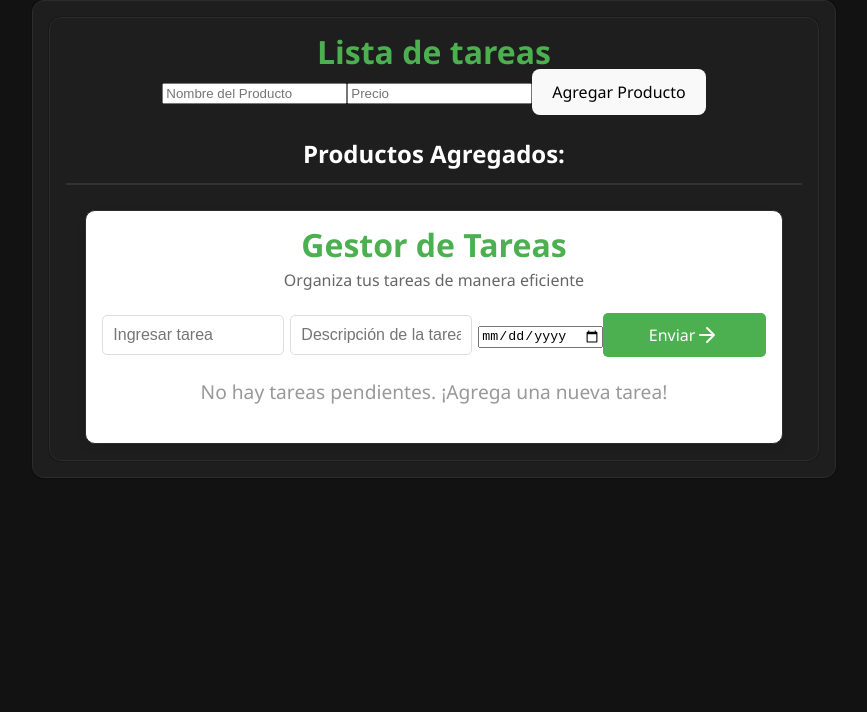
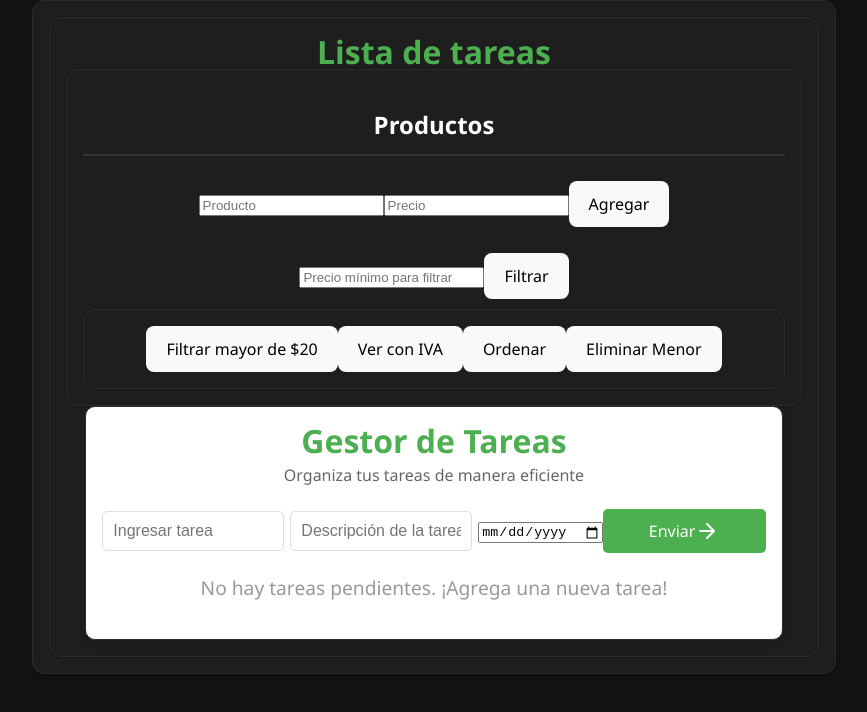
Before and after one commit to santip019/pv_tp3_grupo21, a React (Vite) app in the folder tp03PV2025Grupo21/: page / in a window 1280 px wide. Shown: the top 712 px of the page, without its empty margins (206-1073 px from the left). Built offline with nearby package versions, Linux system fonts and the light colour scheme.

Commit message:
Se modifico Producto.jsx, actividades 3, 4, 5 y 6 realizadas - [Fernandez Bruno y Maximiliano Calpanchay]

```diff
--- a/tp03PV2025Grupo21/src/assets/components/Arreglo.jsx
+++ /dev/null
@@ -1,6 +0,0 @@
-function Arreglo(){
-    const productos = []
-    return productos;
-}
-
-export default Arreglo;
--- a/tp03PV2025Grupo21/src/assets/components/Producto.jsx
+++ b/tp03PV2025Grupo21/src/assets/components/Producto.jsx
@@ -1,48 +1,137 @@
 import './Producto.css';
-import Arreglo from "./Arreglo";
+import React, { useState } from "react";
 
 function Producto() {
-  let productos = Arreglo();
+  const [productos, setProductos] = useState([]);
+  const [producto, setProducto] = useState("");
+  const [precio, setPrecio] = useState("");
+  const [precioFiltro, setPrecioFiltro] = useState("");
 
-  function agregarproducto(event) {
-    event.preventDefault();
+  const agregarProducto = () => {
+    if (!producto || !precio) return;
 
-    const nombreInput = document.getElementById("nombre")
-    const precioInput = document.getElementById("precio")
+    const nuevo = {
+      descripcion: producto,
+      precio: parseFloat(precio),
+      ivaAplicado: false
+    };
 
-    const descripcion = nombreInput.value.trim();
-    const precio = Number(precioInput.value);
+    setProductos([...productos, nuevo]);
+    setProducto("");
+    setPrecio("");
+  };
 
-    if (descripcion && !isNaN(precio)) {
-      const producto = { descripcion, precio };
-      productos.push(producto);
+  const filtrar = () => {
+    const minimo = parseFloat(precioFiltro);
+    if (isNaN(minimo)) return;
+    setProductos(productos.filter(p => p.precio > minimo));
+  };
 
-      const lista = document.getElementById("lista-p");
-      const elemento = document.createElement("li");
-      elemento.textContent = `Producto: ${producto.descripcion} - Precio: $${producto.precio}`;
-      lista.appendChild(elemento);
-      nombreInput.value = "";
-      precioInput.value = "";
+  const agregarIVA = () => {
+    setProductos(productos.map(p => {
+      if (!p.ivaAplicado) {
+        return {
+          ...p,
+          precio: parseFloat((p.precio * 1.21).toFixed(2)),
+          ivaAplicado: true
+        };
+      }
+      return p;
+    }));
+  };
 
-      /* Actividad 1 */
-      productos.forEach((p) => {
-        console.log(`Producto: ${p.descripcion} - Precio: $${p.precio}`);
-      });
-      /* Actividad 2*/
-      const mayoresA20 = productos.filter((p) => p.precio > 20);
-      console.log("Productos con precio mayor a $20:", mayoresA20);
-    }
-  }
+  //  ACTIVIDAD 6 - Eliminar menor
+  const eliminarMenor = () => {
+    const menor = Math.min(...productos.map(p => p.precio));
+    const nuevaLista = productos.filter(p => p.precio !== menor);
+    setProductos(nuevaLista);
+    console.log("Lista después de eliminar el menor:", nuevaLista);
+  };
+
+  // ACTIVIDAD 4 - Ordenar
+  const ordenar = () => {
+    const copia = [...productos];
+    copia.sort((a, b) => a.precio - b.precio);
+    setProductos(copia);
+    console.log("Productos ordenados:", copia);
+  };
+
+  //  ACTIVIDAD 1 - Mostrar en consola
+  const mostrarProductosEnConsola = () => {
+    productos.forEach(p => {
+      console.log(`Producto: ${p.descripcion} - Precio: $${p.precio}`);
+    });
+  };
+
+  //  ACTIVIDAD 2 - Filtrar > 20 y mostrar en consola
+  const filtrarMayoresA20 = () => {
+    const mayoresA20 = productos.filter(p => p.precio > 20);
+    console.log("Productos con precio > $20:", mayoresA20);
+  };
+
+  // ACTIVIDAD 3 - Crear array con IVA y mostrar en consola
+  const productosConIVA = () => {
+    const conIVA = productos.map(p => ({
+      ...p,
+      precio: parseFloat((p.precio * 1.21).toFixed(2))
+    }));
+    console.log("Productos con IVA:", conIVA);
+  };
+
+  //  ACTIVIDAD 5 - Agregar nuevo
+  const agregarParlante = () => {
+    const nuevo = {
+      descripcion: "Parlante Bluetooth",
+      precio: 59000.90,
+      ivaAplicado: false
+    };
+    setProductos([...productos, nuevo]);
+    console.log("Nuevo agregado.");
+  };
+
   return (
-    <>
-      <form onSubmit={agregarproducto}>
-        <input type="text" id="nombre" placeholder="Nombre del Producto" required />
-        <input type="number" id="precio" placeholder="Precio" required />
-        <button id="boton" type="submit">Agregar Producto</button>
-      </form>
-      <h2>Productos Agregados:</h2>
-      <ul id="lista-p"></ul>
-    </>
+    <div>
+      <h2>Productos</h2>
+
+      <input
+        placeholder="Producto"
+        value={producto}
+        onChange={e => setProducto(e.target.value)}
+      />
+      <input
+        type="number"
+        placeholder="Precio"
+        value={precio}
+        onChange={e => setPrecio(e.target.value)}
+      />
+      <button onClick={agregarProducto}>Agregar</button>
+
+      <br /><br />
+
+      <input
+        type="number"
+        placeholder="Precio mínimo para filtrar"
+        value={precioFiltro}
+        onChange={e => setPrecioFiltro(e.target.value)}
+      />
+      <button onClick={filtrar}>Filtrar</button>
+
+      <div style={{ marginTop: '10px' }}>
+
+        <button onClick={filtrarMayoresA20}> Filtrar mayor de $20</button>
+        <button onClick={productosConIVA}> Ver con IVA</button>
+        <button onClick={ordenar}> Ordenar</button>
+        <button onClick={eliminarMenor}> Eliminar Menor</button>
+      </div>
+
+      <ul>
+        {productos.map((p, i) => (
+          <li key={i}>
+            {p.descripcion} - ${p.precio} {p.ivaAplicado && "(IVA aplicado)"}
+          </li>
+        ))}
+      </ul>
+    </div>
   );
 }
 
```
